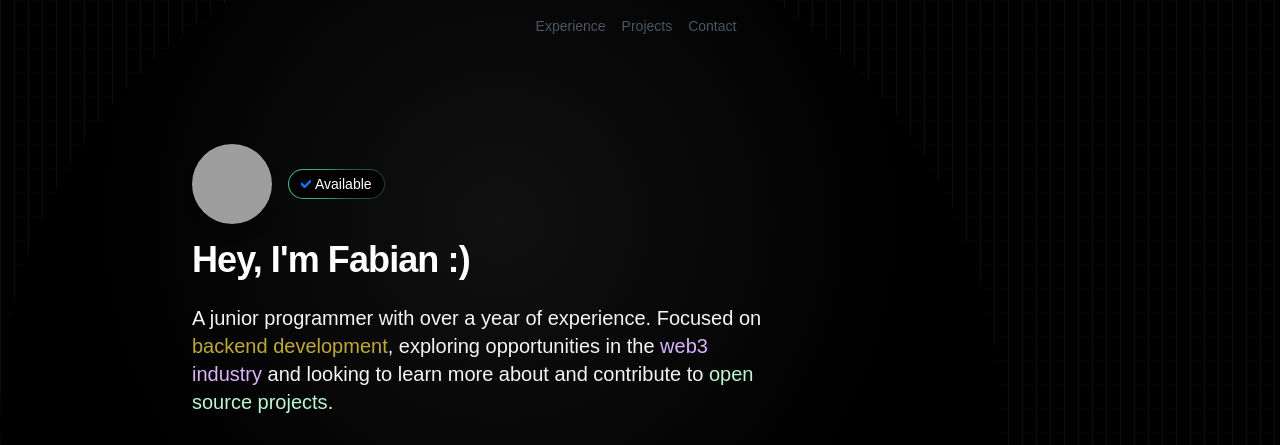
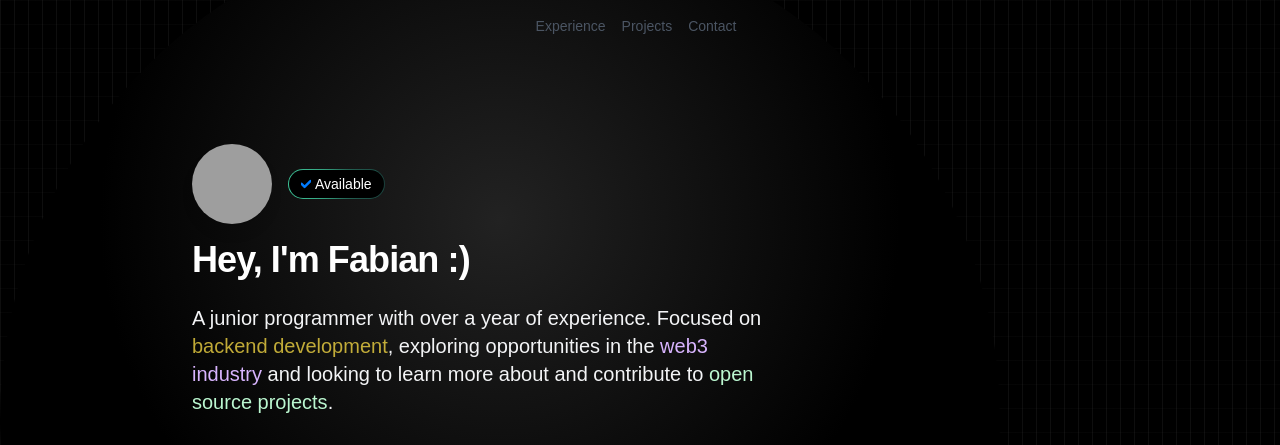
Before and after one commit to fmmesen/Portfolio, an Astro site: page / in a window 1280 px wide. Shown: the top 445 px of the page. Built offline with nearby package versions, Linux system fonts and the light colour scheme; Astro itself is replaced by a stand-in of ours; grey boxes are pictures that could not be loaded.

Commit message:
Cambio color fondo

```diff
--- a/src/layouts/Layout.astro
+++ b/src/layouts/Layout.astro
@@ -27,7 +27,7 @@ const { description, title } = Astro.props;
 					class="absolute bottom-0 left-0 right-0 top-0 bg-[linear-gradient(to_right,#4f4f4f2e_1px,transparent_1px),linear-gradient(to_bottom,#8080800a_1px,transparent_1px)] bg-[size:14px_24px]"
 				>
 				</div><div
-					class="absolute left-0 right-0 top-[-10%] h-[1000px] w-[1000px] rounded-full bg-[radial-gradient(circle_400px_at_50%_300px,#111111,#000)]"
+					class="absolute left-0 right-0 top-[-10%] h-[1000px] w-[1000px] rounded-full bg-[radial-gradient(circle_400px_at_50%_300px,#222222,#000)]"
 				>
 				</div>
 			</div>
```
